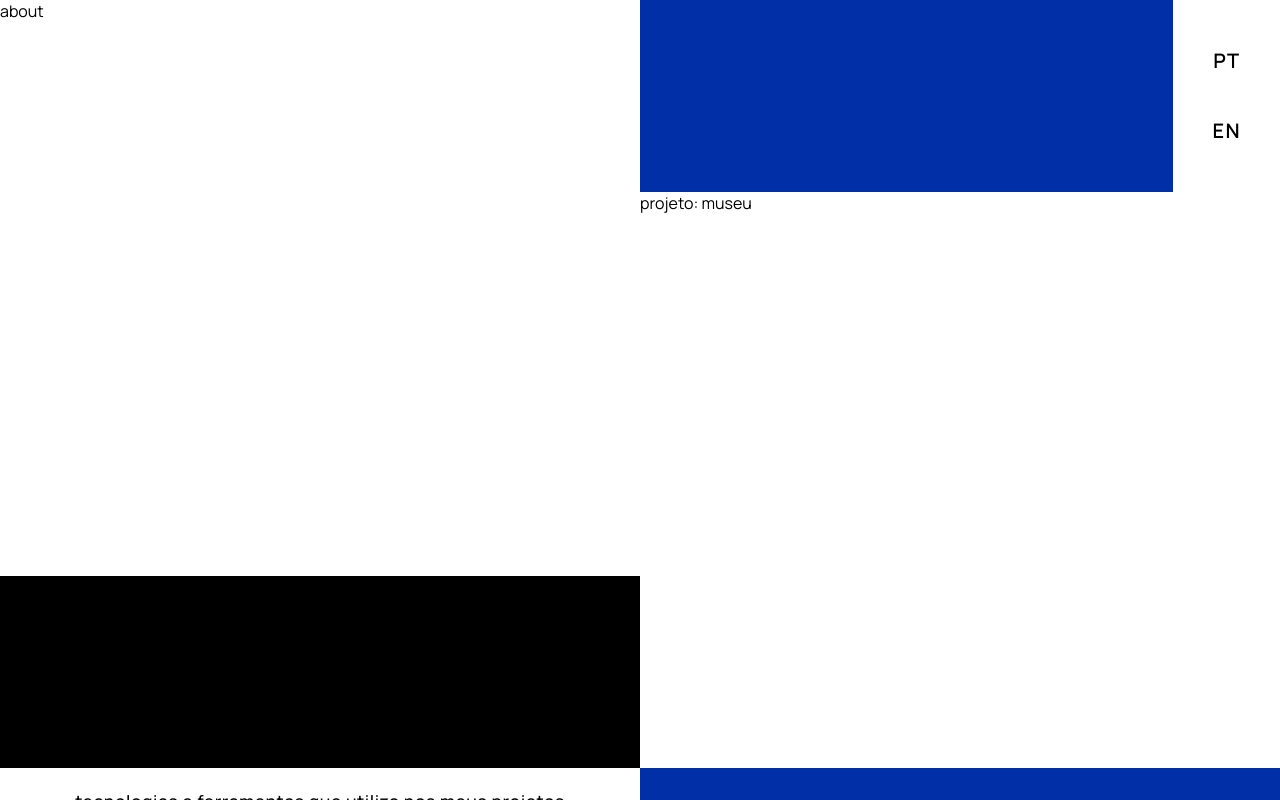
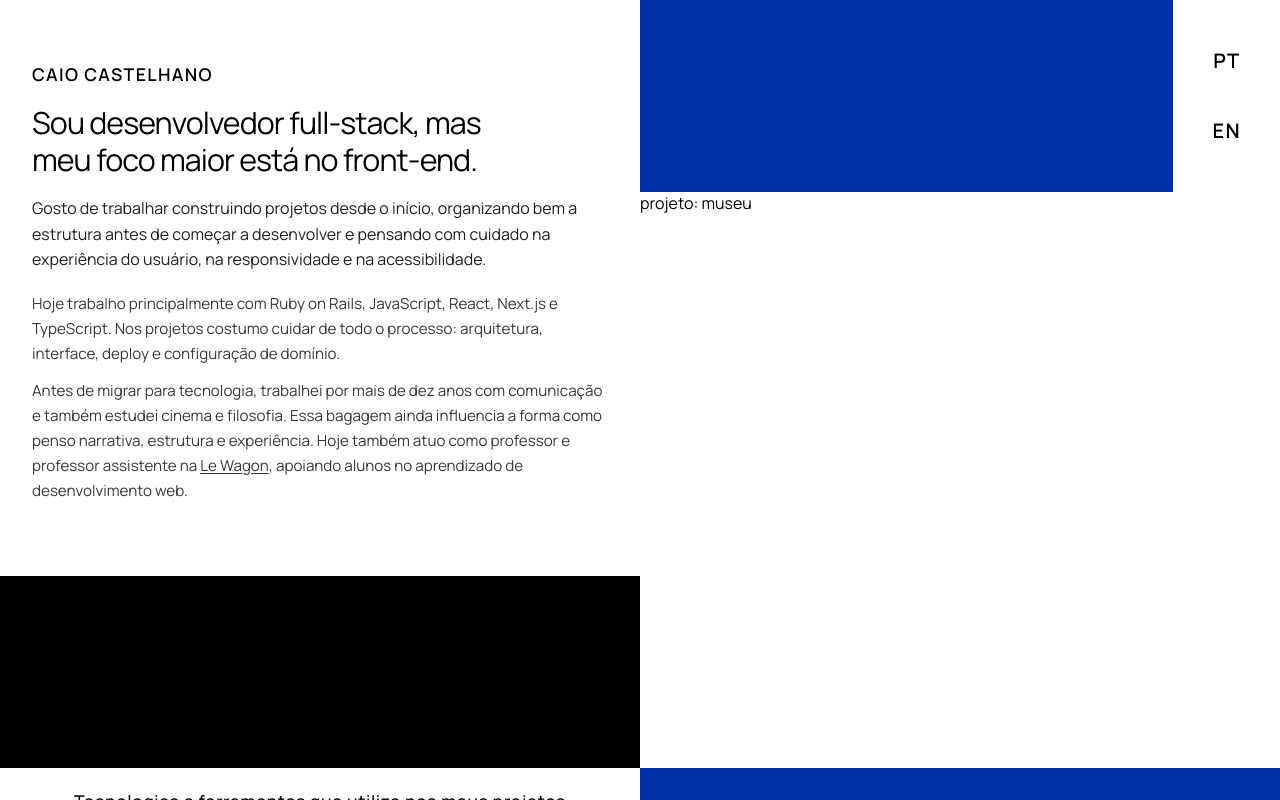
Before and after one commit to caiocastelhano/caiocastelhano-portfolio-v2, a Next.js app: page / in a window 1280 px wide. Built offline with nearby package versions, Linux system fonts and the light colour scheme; no server answers.

Commit message:
layout: implement AboutBlock with dictionary support, no CV button, no photo (#31)

```diff
--- /dev/null
+++ b/src/blocks/AboutBlock/AboutBlock.module.css
@@ -0,0 +1,81 @@
+.container {
+  position: relative;
+  height: 100%;
+  display: flex;
+  flex-direction: column;
+  justify-content: flex-start;
+  padding: 64px 32px;
+  overflow: hidden;
+}
+
+.visuallyHidden {
+  position: absolute;
+  width: 1px;
+  height: 1px;
+  padding: 0;
+  margin: -1px;
+  overflow: hidden;
+  clip: rect(0 0 0 0);
+  white-space: nowrap;
+  border: 0;
+}
+
+.name {
+  margin: 0 0 20px 0;
+  font-size: 1.10rem;
+  font-weight: 500;
+  line-height: 1.2;
+  letter-spacing: 0.08em;
+  text-transform: uppercase;
+}
+
+.content {
+  display: flex;
+  flex-direction: column;
+  gap: 18px;
+  max-width: 620px;
+}
+
+.lead {
+  margin: 0;
+  font-size: clamp(1.45rem, 1.1rem + 1vw, 2rem);
+  line-height: 1.2;
+  letter-spacing: -0.03em;
+  font-weight: 400;
+  text-wrap: balance;
+}
+
+.supportingText {
+  margin: 0;
+  font-size: 1rem;
+  line-height: 1.6;
+  opacity: 0.88;
+}
+
+.body {
+  display: flex;
+  flex-direction: column;
+  gap: 12px;
+}
+
+.paragraph {
+  margin: 0;
+  font-size: 0.95rem;
+  line-height: 1.65;
+  opacity: 0.78;
+}
+
+.link {
+  color: inherit;
+  text-decoration: underline;
+  text-underline-offset: 0.14em;
+}
+
+.link:hover {
+  opacity: 0.7;
+}
+
+.link:focus-visible {
+  outline: none;
+  text-decoration-thickness: 2px;
+}
--- /dev/null
+++ b/src/blocks/AboutBlock/AboutBlock.tsx
@@ -0,0 +1,49 @@
+import styles from "./AboutBlock.module.css";
+import type { AboutBlockDictionary } from "@/data/dictionaries/types";
+
+type AboutBlockProps = {
+  dictionary: AboutBlockDictionary;
+};
+
+export function AboutBlock({ dictionary }: AboutBlockProps) {
+  return (
+    <section className={styles.container} aria-labelledby="about-heading">
+        <h2 id="about-heading" className={styles.visuallyHidden}>
+            {dictionary.title}
+        </h2>
+
+        <p className={styles.name}>
+            <strong>{dictionary.name}</strong>
+        </p>
+
+        <div className={styles.content}>
+            <p className={styles.lead}>
+            {dictionary.lead}
+            </p>
+
+            <p className={styles.supportingText}>
+            {dictionary.supportingText}
+            </p>
+
+            <div className={styles.body}>
+            <p className={styles.paragraph}>
+                {dictionary.paragraphOne}
+            </p>
+
+            <p className={styles.paragraph}>
+                {dictionary.paragraphTwoPartOne}{" "}
+                <a
+                    href="https://www.lewagon.com/pt-BR"
+                    target="_blank"
+                    rel="noopener noreferrer"
+                    className={styles.link}
+                >
+                    Le Wagon
+                </a>
+                , {dictionary.paragraphTwoPartTwo}
+            </p>
+            </div>
+        </div>
+        </section>
+  );
+}
--- /dev/null
+++ b/src/blocks/AboutBlock/index.ts
@@ -0,0 +1 @@
+export { AboutBlock } from "./AboutBlock";
--- a/src/components/home/HomepageBlocks.tsx
+++ b/src/components/home/HomepageBlocks.tsx
@@ -7,6 +7,7 @@ import { SpacerBlock } from "@/blocks/SpacerBlock";
 import { SocialLinksBlock } from "@/blocks/SocialLinksBlock";
 import { StackBlock } from "@/blocks/StackBlock";
 import { ContactBlock } from "@/blocks/ContactBlock";
+import { AboutBlock } from "@/blocks/AboutBlock";
 import { LanguageToggleBlock } from "@/blocks/LanguageToggleBlock";
 import { useI18n } from "@/components/i18n/I18nProvider";
 
@@ -34,6 +35,9 @@ export function HomepageBlocks() {
       case "contact":
         return <ContactBlock dictionary={dict.contactBlock} />;
 
+      case "about":
+        return <AboutBlock dictionary={dict.aboutBlock} />;
+
       default:
         return block.label ?? block.type;
     }
--- a/src/data/dictionaries/en.ts
+++ b/src/data/dictionaries/en.ts
@@ -8,7 +8,7 @@ export const en: Dictionary = {
   },
 
   stackBlock: {
-    sentence: 'technologies and tools I use to build my projects',
+    sentence: 'Technologies and tools I use to build my projects',
     items: {
       html: 'HTML',
       css: 'CSS',
@@ -26,7 +26,27 @@ export const en: Dictionary = {
 
   contactBlock: {
     title: "Contact",
-    text: "if you'd like to talk about a project, a collaboration, or just say hello, you can reach me at:",
+    text: "If you'd like to talk about a project, a collaboration, or just say hello, you can reach me at:",
     email: "castelhanoc@gmail.com",
   },
+
+  aboutBlock: {
+    title: "About",
+    name: "Caio Castelhano",
+
+    lead:
+      "I'm a full-stack developer, but my main focus is on front-end.",
+
+    supportingText:
+      "I enjoy building projects from the ground up, organizing the structure before writing code and thinking carefully about user experience, responsiveness and accessibility.",
+
+    paragraphOne:
+      "Today I mainly work with Ruby on Rails, JavaScript, React, Next.js and TypeScript. In my projects I usually handle the whole process: architecture, interface, deployment and domain setup.",
+
+    paragraphTwoPartOne:
+      "Before moving into tech, I spent over ten years working in communication and also studied film and philosophy. That background still influences how I think about narrative, structure and experience. I also work as a teacher and teaching assistant at",
+
+    paragraphTwoPartTwo:
+      "supporting students learning web development.",
+  },
 };
--- a/src/data/dictionaries/pt.ts
+++ b/src/data/dictionaries/pt.ts
@@ -8,7 +8,7 @@ export const pt: Dictionary = {
   },
 
   stackBlock: {
-    sentence: 'tecnologias e ferramentas que utilizo nos meus projetos',
+    sentence: 'Tecnologias e ferramentas que utilizo nos meus projetos',
     items: {
       html: 'HTML',
       css: 'CSS',
@@ -26,7 +26,27 @@ export const pt: Dictionary = {
 
   contactBlock: {
     title: "Contato",
-    text: "se quiser conversar sobre um projeto, uma colaboração ou apenas trocar uma ideia, você pode me escrever em:",
+    text: "Se quiser conversar sobre um projeto, uma colaboração ou apenas trocar uma ideia, você pode me escrever em:",
     email: "castelhanoc@gmail.com",
   },
+
+  aboutBlock: {
+    title: "Sobre",
+    name: "Caio Castelhano",
+
+    lead:
+      "Sou desenvolvedor full-stack, mas meu foco maior está no front-end.",
+
+    supportingText:
+      "Gosto de trabalhar construindo projetos desde o início, organizando bem a estrutura antes de começar a desenvolver e pensando com cuidado na experiência do usuário, na responsividade e na acessibilidade.",
+
+    paragraphOne:
+      "Hoje trabalho principalmente com Ruby on Rails, JavaScript, React, Next.js e TypeScript. Nos projetos costumo cuidar de todo o processo: arquitetura, interface, deploy e configuração de domínio.",
+
+    paragraphTwoPartOne:
+      "Antes de migrar para tecnologia, trabalhei por mais de dez anos com comunicação e também estudei cinema e filosofia. Essa bagagem ainda influencia a forma como penso narrativa, estrutura e experiência. Hoje também atuo como professor e professor assistente na",
+
+    paragraphTwoPartTwo:
+      "apoiando alunos no aprendizado de desenvolvimento web.",
+  },
 };
```
Also changed, not shown: src/data/dictionaries/types.ts (+11 -0 lines).
